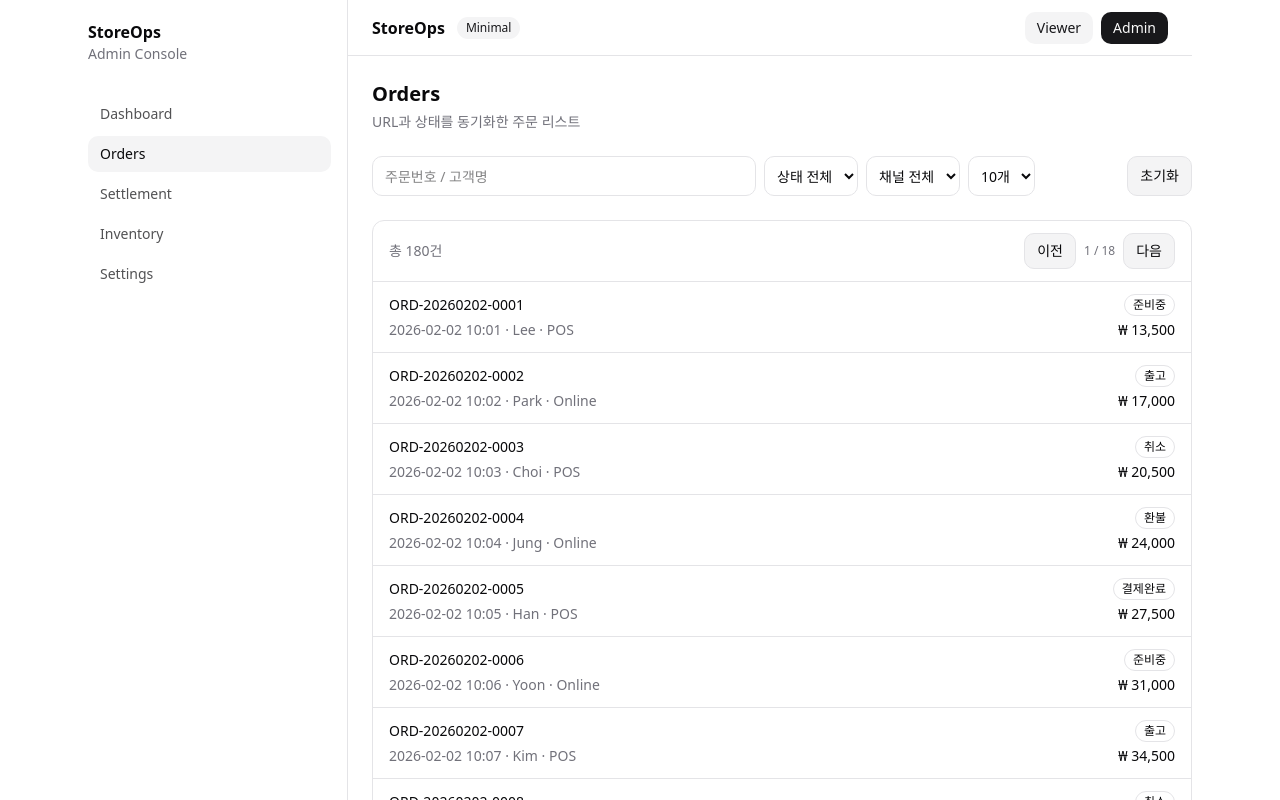
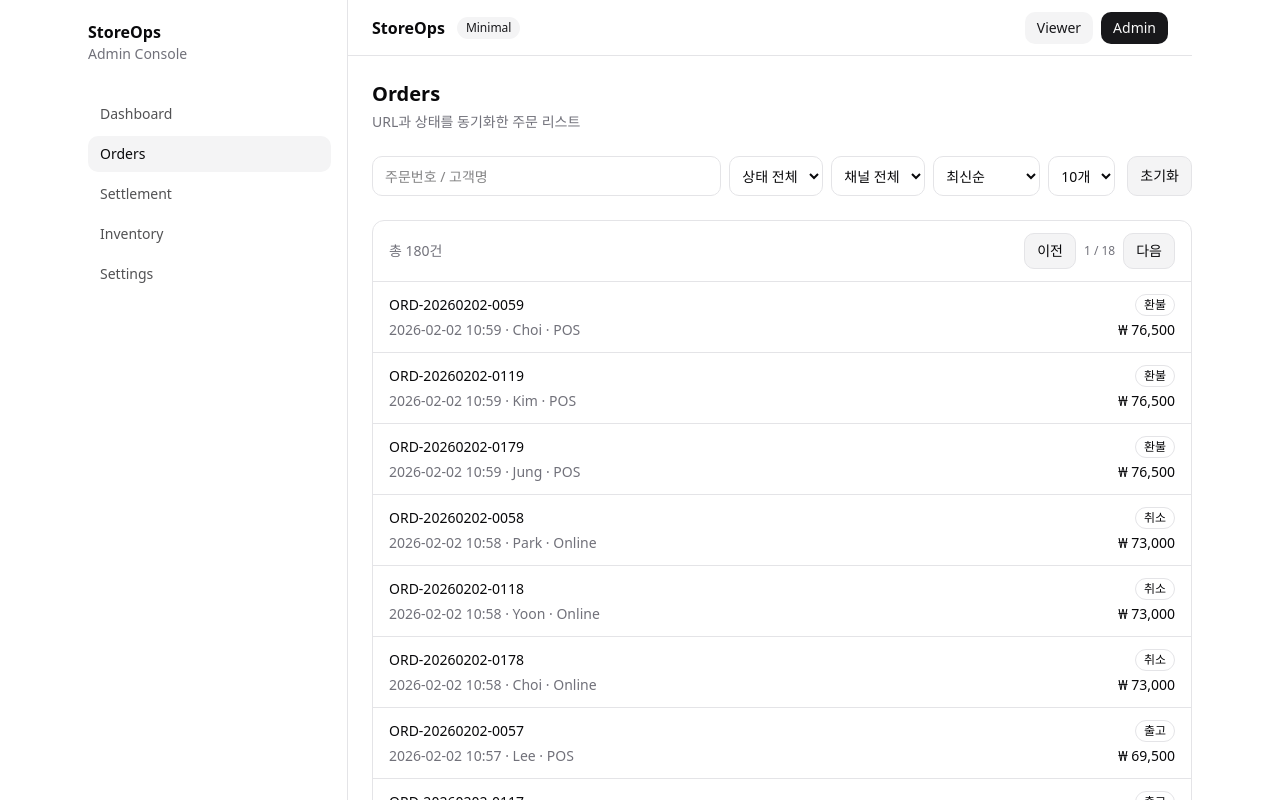
Before and after one commit to hayoungbuilds/storeops-admin, a Next.js app: page /orders in a window 1280 px wide. Built offline with nearby package versions, Linux system fonts and the light colour scheme.

Commit message:
feat: add orders sorting via URL query

```diff
--- a/src/app/(authed)/orders/page.tsx
+++ b/src/app/(authed)/orders/page.tsx
@@ -79,6 +79,16 @@ export default function OrdersPage() {
                         <option value="Online">Online</option>
                         <option value="POS">POS</option>
                     </select>
+                    <select
+                        className="h-10 rounded-md border bg-background px-2 text-sm"
+                        value={state.sort}
+                        onChange={(e) => setQuery({ sort: e.target.value })}
+                    >
+                        <option value="time_desc">최신순</option>
+                        <option value="amount_desc">금액 높은순</option>
+                        <option value="amount_asc">금액 낮은순</option>
+                    </select>
+
                     <select
                         className="h-10 rounded-md border bg-background px-2 text-sm"
                         value={state.pageSize}
--- a/src/app/api/orders/route.ts
+++ b/src/app/api/orders/route.ts
@@ -7,6 +7,7 @@ import {
     OrderStatus,
     OrderChannel,
     ORDERS_PAGE_SIZE_OPTIONS,
+    normalizeOrdersSort,
 } from '@/shared/constants/orders';
 
 type Status = OrderStatus;
@@ -82,16 +83,18 @@ function parseQuery(searchParams: URLSearchParams) {
     const page = Math.max(1, toInt(searchParams.get('page'), DEFAULT.page));
     const pageSize = normalizePageSize(toInt(searchParams.get('pageSize'), DEFAULT.pageSize));
 
+    const sort = normalizeOrdersSort(searchParams.get('sort'), DEFAULT.sort);
+
     const id = (searchParams.get('id') ?? '').trim();
 
-    return { q, status, channel, page, pageSize, id };
+    return { q, status, channel, page, pageSize, id, sort };
 }
 
 const ALL = buildMockOrders(180);
 
 export async function GET(req: NextRequest) {
     const { searchParams } = new URL(req.url);
-    const { q, status, channel, page, pageSize, id } = parseQuery(searchParams);
+    const { q, status, channel, page, pageSize, id, sort } = parseQuery(searchParams);
 
     // 단건 조회
     if (id) {
@@ -99,7 +102,7 @@ export async function GET(req: NextRequest) {
         return Response.json({ item: found ?? null });
     }
 
-    let filtered = ALL;
+    let filtered = [...ALL];
 
     if (q) {
         filtered = filtered.filter((o) => o.id.toLowerCase().includes(q) || o.customer.toLowerCase().includes(q));
@@ -107,6 +110,14 @@ export async function GET(req: NextRequest) {
 
     if (status !== 'all') filtered = filtered.filter((o) => o.status === status);
     if (channel !== 'all') filtered = filtered.filter((o) => o.channel === channel);
+
+    if (sort === 'time_desc') {
+        filtered.sort((a, b) => b.time.localeCompare(a.time));
+    } else if (sort === 'amount_desc') {
+        filtered.sort((a, b) => b.amount - a.amount);
+    } else if (sort === 'amount_asc') {
+        filtered.sort((a, b) => a.amount - b.amount);
+    }
 
     const total = filtered.length;
     const totalPages = Math.max(1, Math.ceil(total / pageSize));
--- a/src/features/orders/useOrders.ts
+++ b/src/features/orders/useOrders.ts
@@ -11,6 +11,7 @@ export function useOrders(qs: OrdersQuery) {
                 channel: qs.channel,
                 page: String(qs.page),
                 pageSize: String(qs.pageSize),
+                sort: qs.sort,
             });
 
             const res = await fetch(`/api/orders?${params.toString()}`);
--- a/src/features/orders/useOrdersQueryState.ts
+++ b/src/features/orders/useOrdersQueryState.ts
@@ -2,7 +2,7 @@
 
 import { useCallback, useMemo } from 'react';
 import { usePathname, useRouter, useSearchParams } from 'next/navigation';
-import { ORDERS_QUERY_DEFAULT as DEFAULT } from '@/shared/constants/orders';
+import { ORDERS_QUERY_DEFAULT as DEFAULT, ORDERS_QUERY_DEFAULT, normalizeOrdersSort } from '@/shared/constants/orders';
 import { ORDERS_PAGE_SIZE_OPTIONS } from '@/shared/constants/orders';
 
 export type OrdersQuery = {
@@ -11,6 +11,7 @@ export type OrdersQuery = {
     channel: string;
     page: number;
     pageSize: number;
+    sort: string;
 };
 
 // 숫자 파싱 안전장치
@@ -31,6 +32,7 @@ function parseQuery(sp: URLSearchParams): OrdersQuery {
         channel: sp.get('channel') ?? DEFAULT.channel,
         page: Math.max(1, toInt(sp.get('page'), DEFAULT.page)),
         pageSize: normalizePageSize(toInt(sp.get('pageSize'), DEFAULT.pageSize)),
+        sort: normalizeOrdersSort(sp.get('sort'), ORDERS_QUERY_DEFAULT.sort),
     };
 }
 
@@ -51,6 +53,7 @@ function serializeQuery(next: URLSearchParams, q: OrdersQuery) {
     setOrDelete('channel', q.channel, DEFAULT.channel);
     setNumOrDelete('page', Math.max(1, q.page), DEFAULT.page);
     setNumOrDelete('pageSize', q.pageSize, DEFAULT.pageSize);
+    setOrDelete('sort', q.sort, ORDERS_QUERY_DEFAULT.sort);
 }
 
 export function useOrdersQueryState() {
@@ -70,7 +73,7 @@ export function useOrdersQueryState() {
 
             const merged: OrdersQuery = { ...currentState, ...patch };
 
-            if ('q' in patch || 'status' in patch || 'channel' in patch || 'pageSize' in patch) {
+            if ('q' in patch || 'status' in patch || 'channel' in patch || 'pageSize' in patch || 'sort' in patch) {
                 merged.page = 1;
             }
 
--- a/src/shared/constants/orders.ts
+++ b/src/shared/constants/orders.ts
@@ -4,6 +4,7 @@ export const ORDERS_QUERY_DEFAULT = {
     channel: 'all',
     page: 1,
     pageSize: 10,
+    sort: 'time_desc',
 } as const;
 
 export const ORDER_STATUSES = ['paid', 'preparing', 'shipped', 'cancelled', 'refunded'] as const;
@@ -15,3 +16,10 @@ export type OrderChannel = (typeof ORDER_CHANNELS)[number];
 
 export const ORDERS_PAGE_SIZE_OPTIONS = [10, 20, 50] as const;
 export type OrdersPageSize = (typeof ORDERS_PAGE_SIZE_OPTIONS)[number];
+
+export const ORDERS_SORT_OPTIONS = ['time_desc', 'amount_desc', 'amount_asc'] as const;
+export type OrdersSort = (typeof ORDERS_SORT_OPTIONS)[number];
+
+export function normalizeOrdersSort(value: string | null, fallback: OrdersSort) {
+    return value && (ORDERS_SORT_OPTIONS as readonly string[]).includes(value) ? (value as OrdersSort) : fallback;
+}
```
